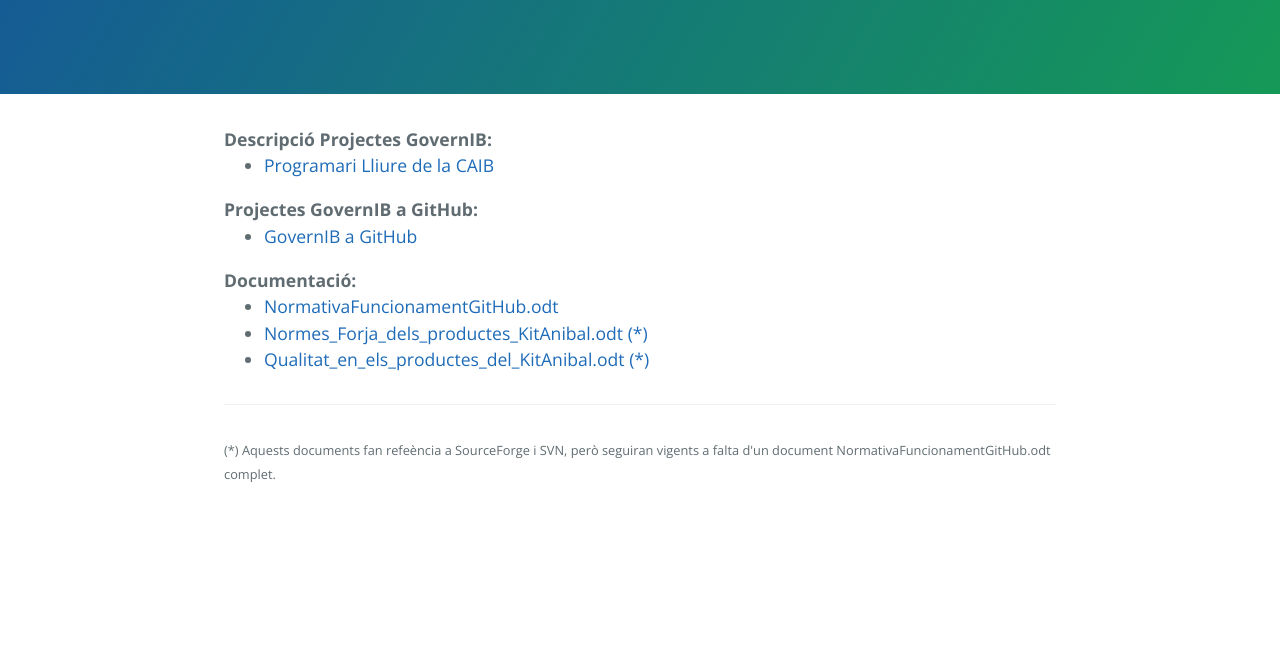
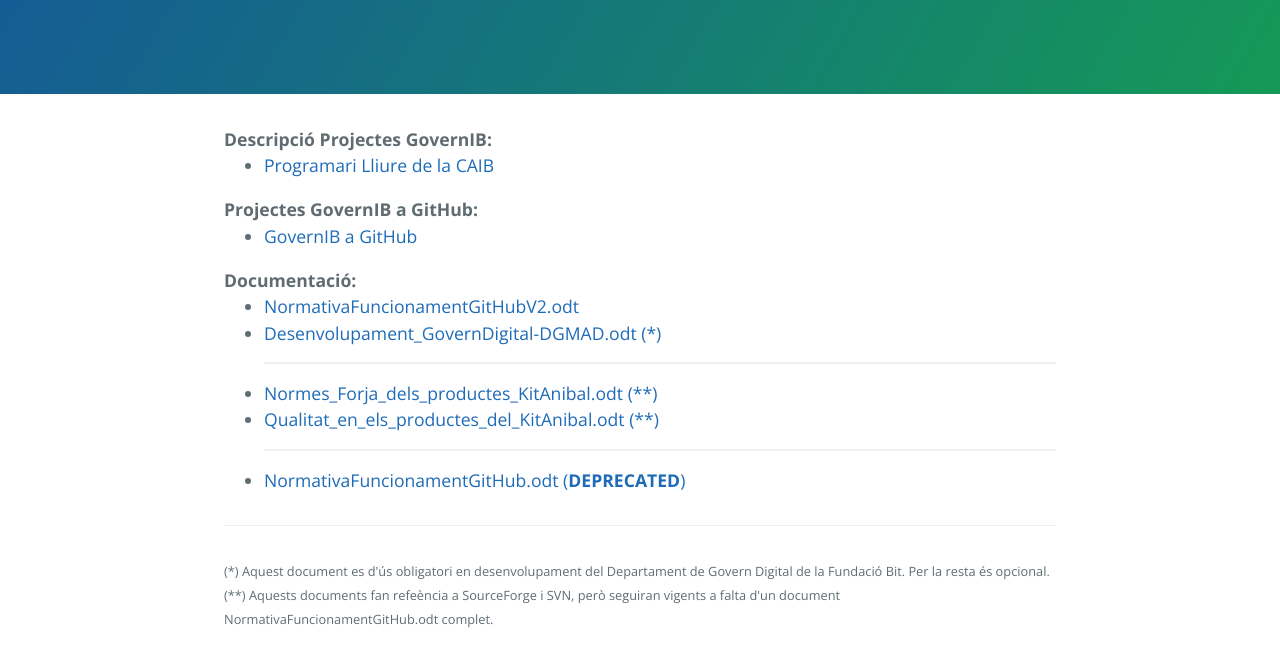
Before and after one commit to GovernIB/GovernIB.github.io, a plain HTML site: page index.html in a window 1280 px wide. Shown: the part 176-838 px from the top of the page. Before the commit the page ends 800 px from the top, so only its background shows below. Drawn offline with nearby package versions, Linux system fonts and the light colour scheme.

Commit message:
Millores en la documentació

```diff
--- a/index.html
+++ b/index.html
@@ -2,7 +2,7 @@
 <html lang="en-us">
   <head>
     <meta charset="UTF-8">
-    <title>Governib.GitHub.io by GovernIB</title>
+    <title>governib.github.io by GovernIB</title>
     <meta name="viewport" content="width=device-width, initial-scale=1">
     <link rel="stylesheet" type="text/css" href="stylesheets/normalize.css" media="screen">
     <link href='https://fonts.googleapis.com/css?family=Open+Sans:400,700' rel='stylesheet' type='text/css'>
@@ -30,14 +30,20 @@
 
       <b>Documentaci&oacute;:</b><br/>
       <ul>
-        <li><a href="doc/NormativaFuncionamentGitHub.odt" target="_blank">NormativaFuncionamentGitHub.odt</a></li>
-        <li><a href="doc/Normes_Forja_dels_productes_KitAnibal.odt" target="_blank">Normes_Forja_dels_productes_KitAnibal.odt (*)</a></li>
-        <li><a href="doc/Qualitat_en_els_productes_del_KitAnibal.odt" target="_blank">Qualitat_en_els_productes_del_KitAnibal.odt (*)</a></li>
+        <li><a href="doc/NormativaFuncionamentGitHubV2.odt" target="_blank">NormativaFuncionamentGitHubV2.odt</a></li>
+        <li><a href="doc/Desenvolupament_GovernDigital-DGMAD.odt" target="_blank">Desenvolupament_GovernDigital-DGMAD.odt (*)</a></li>
+        <hr/>
+        <li><a href="doc/Normes_Forja_dels_productes_KitAnibal.odt" target="_blank">Normes_Forja_dels_productes_KitAnibal.odt (**)</a></li>
+        <li><a href="doc/Qualitat_en_els_productes_del_KitAnibal.odt" target="_blank">Qualitat_en_els_productes_del_KitAnibal.odt (**)</a></li>
+        <hr/>
+        <li><a href="doc/NormativaFuncionamentGitHub.odt" target="_blank">NormativaFuncionamentGitHub.odt (<b>DEPRECATED</b>)</a></li>
       </ul>
 
 
       <footer class="site-footer">
-        <small>(*) Aquests documents fan refe&egrave;ncia a SourceForge i SVN, per&ograve; seguiran vigents a falta d'un document NormativaFuncionamentGitHub.odt complet.</small>
+        <small>
+        (*) Aquest document es d'ús obligatori en desenvolupament del Departament de Govern Digital de la Fundació Bit. Per la resta és opcional.
+        (**) Aquests documents fan refe&egrave;ncia a SourceForge i SVN, per&ograve; seguiran vigents a falta d'un document NormativaFuncionamentGitHub.odt complet.</small>
 <!--
         <span class="site-footer-credits">This page was generated by <a href="https://pages.github.com">GitHub Pages</a> using the <a href="https://github.com/jasonlong/cayman-theme">Cayman theme</a> by <a href="https://twitter.com/jasonlong">Jason Long</a>.</span>
 -->
```
Also changed, not shown: 2 other files.
